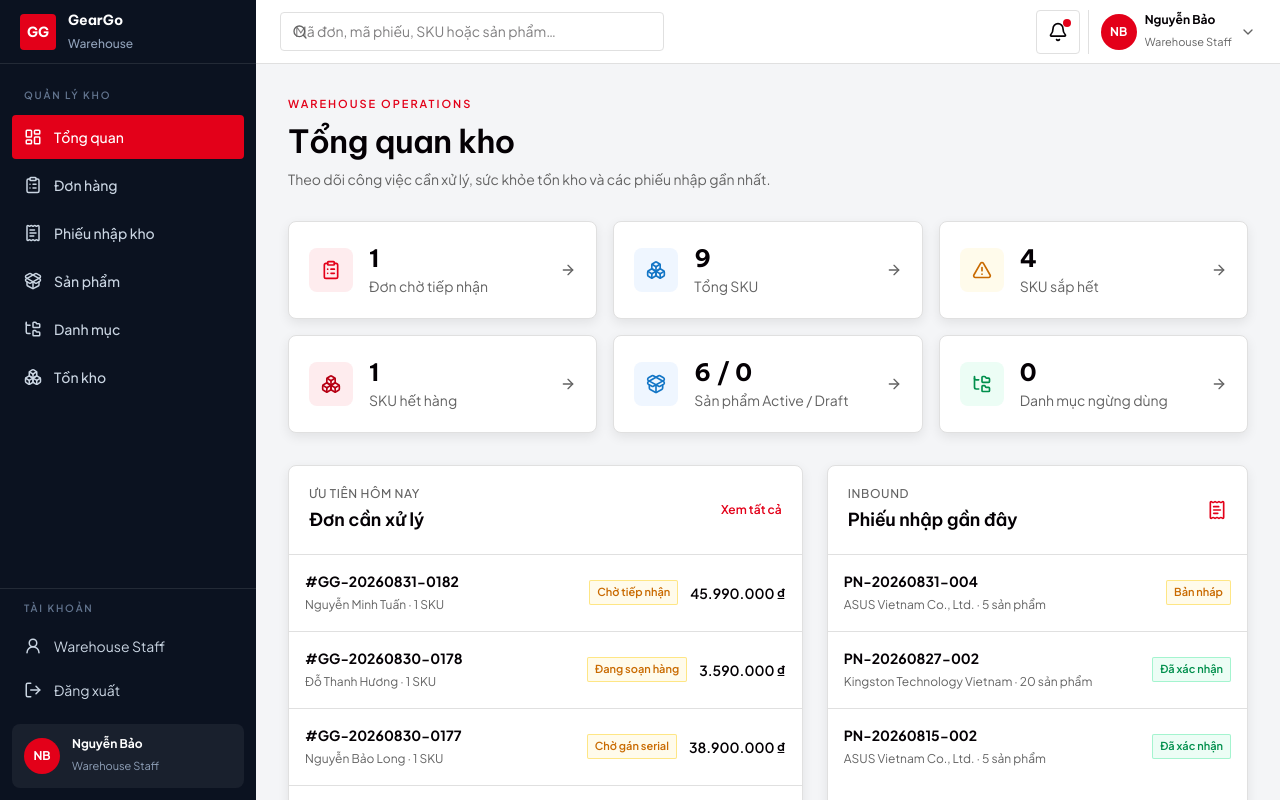
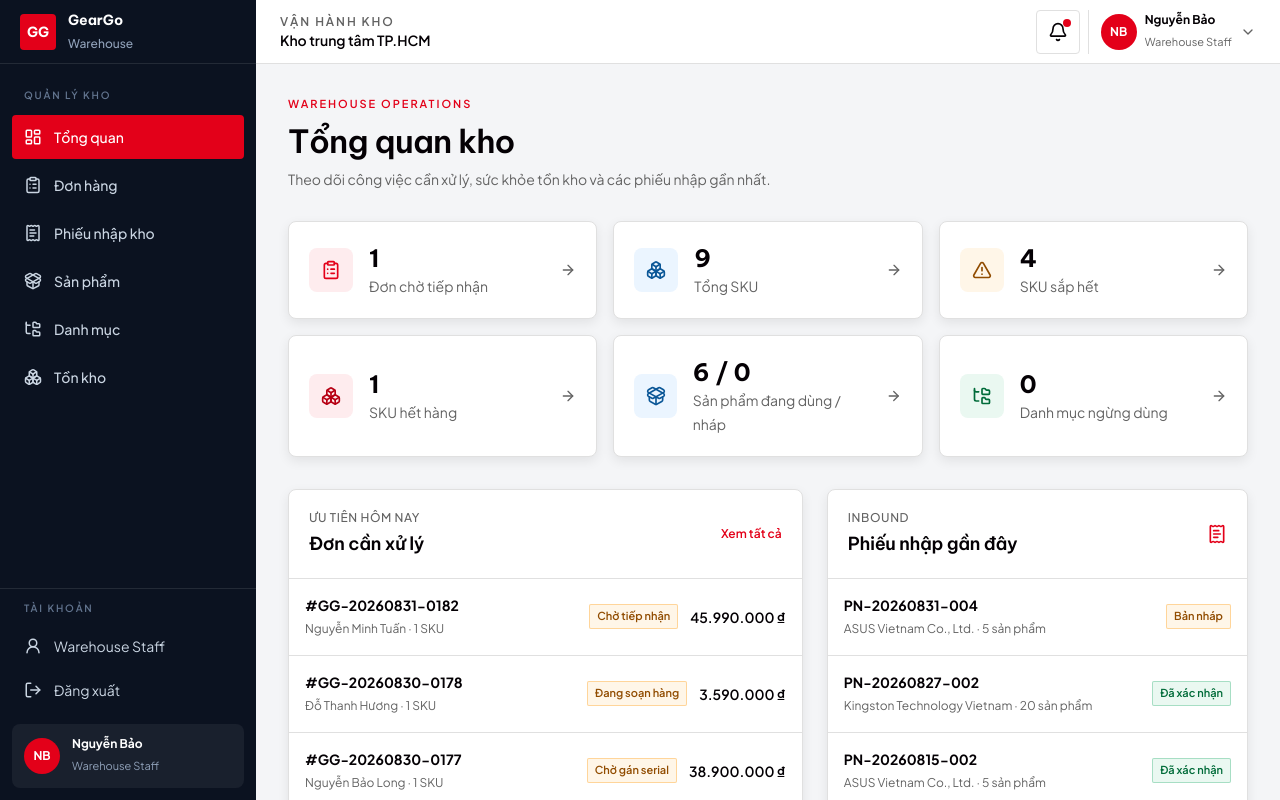
Before and after one commit to NexGear-SFE/NexGear-FE, a React (Vite) app: page /admin/warehouse in a window 1280 px wide. Shown: the top 800 px of the page. Built offline with nearby package versions, Linux system fonts and the light colour scheme.

Commit message:
refactor(warehouse): unify search and semantic status colors

```diff
--- a/src/components/warehouse/ProgressStepper.tsx
+++ b/src/components/warehouse/ProgressStepper.tsx
@@ -2,5 +2,5 @@ import { Check } from 'lucide-react'
 import { cn } from '@/utils/cn'
 type Props = { steps: string[]; currentStep: number; errorStep?: number | null }
 export function ProgressStepper({ steps, currentStep, errorStep = null }: Props) {
-  return <ol aria-label="Tiến độ" className="grid gap-2 sm:grid-flow-col sm:auto-cols-fr">{steps.map((step, index) => { const complete = index < currentStep; const current = index === currentStep; const hasError = index === errorStep; return <li key={step} aria-current={current ? 'step' : undefined} aria-label={hasError ? `${step} có lỗi` : undefined} className={cn('flex min-h-12 items-center gap-3 rounded-sm border px-3 text-xs font-semibold', current && !hasError && 'border-brand-500 bg-error-50 text-brand-500', complete && !hasError && 'border-emerald-200 bg-emerald-50 text-success-500', !current && !complete && !hasError && 'border-surface-400 bg-white text-text-600', hasError && 'border-error-700 bg-error-50 text-error-700')}><span className={cn('flex h-6 w-6 shrink-0 items-center justify-center rounded-full text-[11px]', complete && !hasError ? 'bg-success-500 text-white' : current && !hasError ? 'bg-brand-500 text-white' : hasError ? 'bg-error-700 text-white' : 'bg-surface-200')}>{complete && !hasError ? <Check className="h-3.5 w-3.5" /> : index + 1}</span><span>{step}</span></li>})}</ol>
+  return <ol aria-label="Tiến độ" className="grid gap-2 sm:grid-flow-col sm:auto-cols-fr">{steps.map((step, index) => { const complete = index < currentStep; const current = index === currentStep; const hasError = index === errorStep; return <li key={step} aria-current={current ? 'step' : undefined} aria-label={hasError ? `${step} có lỗi` : undefined} className={cn('flex min-h-12 items-center gap-3 rounded-sm border px-3 text-xs font-semibold', current && !hasError && 'border-brand-500 bg-brand-50 text-brand-500', complete && !hasError && 'border-success-200 bg-success-50 text-success-700', !current && !complete && !hasError && 'border-surface-400 bg-white text-text-600', hasError && 'border-error-700 bg-error-50 text-error-700')}><span className={cn('flex h-6 w-6 shrink-0 items-center justify-center rounded-full text-[11px]', complete && !hasError ? 'bg-success-500 text-white' : current && !hasError ? 'bg-brand-500 text-white' : hasError ? 'bg-error-700 text-white' : 'bg-surface-200')}>{complete && !hasError ? <Check className="h-3.5 w-3.5" /> : index + 1}</span><span>{step}</span></li>})}</ol>
 }
--- a/src/components/warehouse/StatusBadge.tsx
+++ b/src/components/warehouse/StatusBadge.tsx
@@ -1,4 +1,4 @@
 import { cn } from '@/utils/cn'
 type Props = { label: string; tone?: 'success' | 'warning' | 'error' | 'info' | 'neutral' }
-const tones = { success: 'bg-emerald-50 text-success-500 ring-emerald-200', warning: 'bg-amber-50 text-warning-500 ring-amber-200', error: 'bg-error-50 text-error-700 ring-red-200', info: 'bg-blue-50 text-info-500 ring-blue-200', neutral: 'bg-surface-200 text-text-600 ring-surface-400' }
+const tones = { success: 'bg-success-50 text-success-700 ring-success-200', warning: 'bg-warning-50 text-warning-700 ring-warning-200', error: 'bg-error-50 text-error-700 ring-error-200', info: 'bg-info-50 text-info-700 ring-info-200', neutral: 'bg-surface-200 text-text-600 ring-surface-400' }
 export function StatusBadge({ label, tone = 'neutral' }: Props) { return <span className={cn('inline-flex items-center rounded-xs px-2 py-1 text-[11px] font-semibold ring-1 ring-inset', tones[tone])}>{label}</span> }
--- a/src/components/warehouse/WarehouseHeader.tsx
+++ b/src/components/warehouse/WarehouseHeader.tsx
@@ -1,8 +1,6 @@
-import { type FormEvent, type RefObject, useState } from 'react'
-import { Bell, Menu, Search } from 'lucide-react'
-import { useNavigate } from 'react-router-dom'
+import { type RefObject, useState } from 'react'
+import { Bell, Menu } from 'lucide-react'
 import { WarehouseUserMenu } from '@/components/warehouse/WarehouseUserMenu'
-import { ROUTES } from '@/constants/routes'
 
 type WarehouseHeaderProps = {
   menuButtonRef: RefObject<HTMLButtonElement | null>
@@ -10,19 +8,10 @@ type WarehouseHeaderProps = {
 }
 
 export function WarehouseHeader({ menuButtonRef, onOpenMenu }: WarehouseHeaderProps) {
-  const navigate = useNavigate()
-  const [query, setQuery] = useState('')
   const [showNotifications, setShowNotifications] = useState(false)
-  const submitSearch = (event: FormEvent) => {
-    event.preventDefault()
-    const value = query.trim()
-    if (!value) return
-    const target = value.toUpperCase().startsWith('PN-') ? ROUTES.warehouseReceipts : value.startsWith('#') ? ROUTES.warehouseOrders : ROUTES.warehouseProducts
-    navigate(`${target}?q=${encodeURIComponent(value)}`)
-  }
   return <header className="sticky top-0 z-20 flex h-16 items-center gap-3 border-b border-surface-400 bg-white px-4 md:px-6">
     <button ref={menuButtonRef} type="button" aria-label="Mở menu kho" aria-haspopup="dialog" className="flex h-11 w-11 items-center justify-center rounded-sm border border-surface-400 focus-visible:outline-none focus-visible:shadow-focus lg:hidden" onClick={onOpenMenu}><Menu className="h-5 w-5" /></button>
-    <form className="relative hidden w-full max-w-sm md:block" role="search" onSubmit={submitSearch}><label><span className="sr-only">Tìm nhanh trong kho</span><Search className="pointer-events-none absolute left-3 top-1/2 h-4 w-4 -translate-y-1/2 text-text-600" /><input value={query} onChange={(event) => setQuery(event.target.value)} className="input-gaming w-full pl-10" placeholder="Mã đơn, mã phiếu, SKU hoặc sản phẩm…" /></label></form>
+    <div className="hidden md:block"><p className="text-xs font-semibold uppercase tracking-[0.16em] text-text-600">Vận hành kho</p><p className="text-sm font-semibold">Kho trung tâm TP.HCM</p></div>
     <div className="relative ml-auto flex items-center gap-2"><button type="button" aria-label="Thông báo kho" aria-expanded={showNotifications} onClick={() => setShowNotifications((current) => !current)} className="relative flex h-11 w-11 items-center justify-center rounded-sm border border-surface-400 bg-white hover:border-brand-500 focus-visible:outline-none focus-visible:shadow-focus"><Bell className="h-5 w-5" /><span className="absolute right-2 top-2 h-2 w-2 rounded-full bg-brand-500" /></button>{showNotifications && <div role="status" className="absolute right-14 top-12 z-30 w-64 rounded-md border border-surface-400 bg-white p-4 text-sm shadow-clay-md"><strong>Thông báo vận hành</strong><p className="mt-1 text-text-600">Có đơn hàng và SKU cần xử lý trên Dashboard.</p></div>}<WarehouseUserMenu /></div>
   </header>
 }
--- a/src/pages/Warehouse/Inventory/InventoryDetailPage.tsx
+++ b/src/pages/Warehouse/Inventory/InventoryDetailPage.tsx
@@ -75,7 +75,7 @@ export function InventoryDetailPage() {
     <WarehousePageHeader eyebrow="Chi tiết tồn kho" title={product.name} description={`${product.brand} · ${buildCategoryBreadcrumb(categories, product.categoryId)} · ID ${product.productCode}`} actions={<><button type="button" className="btn-outlined" onClick={() => window.print()}>In báo cáo</button><Link className="btn-outlined" to={warehouseProductDetailPath(product.id)}><PackageSearch className="h-4 w-4" /> Hồ sơ sản phẩm</Link></>} />
     <div className="grid gap-4 sm:grid-cols-2 xl:grid-cols-4"><WarehouseStatCard icon={Boxes} label="Tồn kho thực" value={totalOnHand} helper="Số lượng vật lý đang có" /><WarehouseStatCard icon={Layers3} label="Có thể bán" value={getAvailableStock(totalOnHand, totalReserved)} helper={`${totalReserved} sản phẩm đang được giữ`} /><WarehouseStatCard icon={Hash} label="Biến thể" value={productVariants.length} /><WarehouseStatCard icon={PackageSearch} label="Serial" value={productSerials.length} helper={`${serialStats.available} khả dụng · ${serialStats.reserved} đã giữ · ${serialStats.sold} đã bán · ${serialStats.returned} hoàn trả`} /></div>
     <div className="rounded-md border border-surface-400 bg-white p-4 text-sm"><strong>Cách đọc trạng thái:</strong><span className="ml-2 text-text-600">“Sắp hết” khi Có thể bán lớn hơn 0 và nhỏ hơn hoặc bằng ngưỡng nhập lại của SKU. Ngưỡng có thể chỉnh trong Hồ sơ sản phẩm → Biến thể/SKU.</span></div>
-    {actionMessage && <p role="status" className="rounded-sm border border-emerald-200 bg-emerald-50 p-3 text-sm font-semibold text-success-500">{actionMessage}</p>}
+    {actionMessage && <p role="status" className="rounded-sm border border-success-200 bg-success-50 p-3 text-sm font-semibold text-success-700">{actionMessage}</p>}
 
     <section className="rounded-md border border-surface-400 bg-white p-5"><h2 className="mb-4 font-heading text-lg font-semibold">Tồn kho theo biến thể</h2><ProductInventoryPanel variants={productVariants} inventory={productInventory} serials={productSerials} /><p className="mt-3 text-xs text-text-600">Tồn kho là dữ liệu chỉ đọc tại đây. Hãy dùng phiếu nhập hoặc quy trình xử lý đơn để thay đổi số lượng.</p></section>
 
--- a/src/pages/Warehouse/Inventory/InventoryListPage.tsx
+++ b/src/pages/Warehouse/Inventory/InventoryListPage.tsx
@@ -77,7 +77,7 @@ export function InventoryListPage() {
       <select aria-label="Lọc danh mục" value={categoryId} onChange={(event) => updateParam('category', event.target.value)} className="input-gaming md:w-64"><option value="">Mọi danh mục</option>{categoryOptions.map((option) => <option key={option.id} value={option.id}>{option.breadcrumb}</option>)}</select>
       <select aria-label="Lọc trạng thái tồn kho" value={status} onChange={(event) => updateParam('status', event.target.value)} className="input-gaming md:w-48"><option value="">Mọi trạng thái</option><option value="IN_STOCK">Còn hàng</option><option value="LOW_STOCK">Sắp hết</option><option value="OUT_OF_STOCK">Hết hàng</option></select>
     </WarehouseFilterBar>
-    {exactSerialTarget && <div className="flex flex-col gap-3 rounded-md border border-blue-200 bg-blue-50 p-4 sm:flex-row sm:items-center"><div className="min-w-0 flex-1"><p className="text-sm font-semibold text-info-500">Đã tìm thấy serial {matchingSerials[0]?.value}</p><p className="mt-1 text-xs text-text-600">Thuộc SKU {exactSerialTarget.variant.sku} · {exactSerialTarget.product.name}</p></div><button type="button" className="btn-primary" onClick={openExactSerial}>Xem serial <ArrowRight className="h-4 w-4" /></button></div>}
+    {exactSerialTarget && <div className="flex flex-col gap-3 rounded-md border border-info-200 bg-info-50 p-4 sm:flex-row sm:items-center"><div className="min-w-0 flex-1"><p className="text-sm font-semibold text-info-700">Đã tìm thấy serial {matchingSerials[0]?.value}</p><p className="mt-1 text-xs text-text-600">Thuộc SKU {exactSerialTarget.variant.sku} · {exactSerialTarget.product.name}</p></div><button type="button" className="btn-primary" onClick={openExactSerial}>Xem serial <ArrowRight className="h-4 w-4" /></button></div>}
     <div className="rounded-md border border-surface-400 bg-white p-4 text-sm"><strong>Cách đọc trạng thái:</strong><span className="ml-2 text-text-600">“Sắp hết” khi Có thể bán lớn hơn 0 và nhỏ hơn hoặc bằng ngưỡng nhập lại của từng SKU. Ngưỡng được cấu hình trong phần Biến thể/SKU của sản phẩm.</span></div>
     {loadState === 'loading' && <DataTableSkeleton columns={10} rows={6} />}
     {loadState === 'error' && <DataState type="error" title="Không tải được tồn kho" description="Dữ liệu tồn kho đang gián đoạn. Hãy thử tải lại." onRetry={refresh} />}
--- a/src/pages/Warehouse/Products/components/VariantMatrixEditor.tsx
+++ b/src/pages/Warehouse/Products/components/VariantMatrixEditor.tsx
@@ -1,5 +1,5 @@
 import { Plus, Trash2 } from 'lucide-react'
-import { useMemo, useState } from 'react'
+import { useState } from 'react'
 import { ConfirmDialog } from '@/components/warehouse/ConfirmDialog'
 import { StatusBadge } from '@/components/warehouse/StatusBadge'
 import type { ProductVariant, VariantOption, VariantOptionValue } from '@/types/variant.type'
@@ -43,7 +43,7 @@ function createDefaultVariant(brandCode: string, modelCode: string, serialTracki
 }
 
 export function VariantMatrixEditor({ brandCode, existingSkus = [], modelCode, onAudit, onChange, variants }: Props) {
-  const initialOptions = useMemo(() => deriveOptions(variants), [])
+  const [initialOptions] = useState(() => deriveOptions(variants))
   const [hasConfigurations, setHasConfigurations] = useState(initialOptions.length > 0)
   const [options, setOptions] = useState<VariantOption[]>(initialOptions)
   const [selection, setSelection] = useState<Record<string, string>>({})
--- a/src/pages/Warehouse/WarehouseDashboardPage.tsx
+++ b/src/pages/Warehouse/WarehouseDashboardPage.tsx
@@ -25,11 +25,11 @@ export function WarehouseDashboardPage() {
   useEffect(() => { void Promise.all([getWarehouseOrders(), getReceipts(), getInventory()]).then(() => setLoadState('ready')).catch(() => setLoadState('error')) }, [])
   const cards = [
     { label: 'Đơn chờ tiếp nhận', value: metrics.waitingAcceptance, icon: ClipboardList, to: `${ROUTES.warehouseOrders}?status=WAITING_ACCEPTANCE`, tone: 'text-brand-500 bg-error-50' },
-    { label: 'Tổng SKU', value: metrics.totalSku, icon: Boxes, to: ROUTES.warehouseInventory, tone: 'text-info-500 bg-blue-50' },
-    { label: 'SKU sắp hết', value: metrics.lowStock, icon: AlertTriangle, to: `${ROUTES.warehouseInventory}?status=LOW_STOCK`, tone: 'text-warning-500 bg-amber-50' },
+    { label: 'Tổng SKU', value: metrics.totalSku, icon: Boxes, to: ROUTES.warehouseInventory, tone: 'text-info-700 bg-info-50' },
+    { label: 'SKU sắp hết', value: metrics.lowStock, icon: AlertTriangle, to: `${ROUTES.warehouseInventory}?status=LOW_STOCK`, tone: 'text-warning-700 bg-warning-50' },
     { label: 'SKU hết hàng', value: metrics.outOfStock, icon: Boxes, to: `${ROUTES.warehouseInventory}?status=OUT_OF_STOCK`, tone: 'text-error-700 bg-error-50' },
-    { label: 'Sản phẩm Active / Draft', value: `${metrics.activeProducts} / ${metrics.draftProducts}`, icon: PackageOpen, to: ROUTES.warehouseProducts, tone: 'text-info-500 bg-blue-50' },
-    { label: 'Danh mục ngừng dùng', value: metrics.inactiveCategories, icon: FolderTree, to: ROUTES.warehouseCategories, tone: metrics.inactiveCategories > 0 ? 'text-warning-500 bg-amber-50' : 'text-success-500 bg-emerald-50' },
+    { label: 'Sản phẩm đang dùng / nháp', value: `${metrics.activeProducts} / ${metrics.draftProducts}`, icon: PackageOpen, to: ROUTES.warehouseProducts, tone: 'text-info-700 bg-info-50' },
+    { label: 'Danh mục ngừng dùng', value: metrics.inactiveCategories, icon: FolderTree, to: ROUTES.warehouseCategories, tone: metrics.inactiveCategories > 0 ? 'text-warning-700 bg-warning-50' : 'text-success-700 bg-success-50' },
   ]
   return <div className="space-y-8"><WarehousePageHeader eyebrow="Warehouse operations" title="Tổng quan kho" description="Theo dõi công việc cần xử lý, sức khỏe tồn kho và các phiếu nhập gần nhất." />
     {loadState === 'loading' && <DataTableSkeleton columns={3} rows={2} />}{loadState === 'error' && <DataState type="error" title="Không tải được tổng quan kho" description="Dữ liệu vận hành đang gián đoạn." onRetry={refresh} />}
```
Also changed, not shown: src/components/warehouse/SerialSelectorDialog.tsx (+4 -4 lines), src/components/warehouse/SkuSelectorDialog.tsx (+4 -4 lines), src/pages/Warehouse/Receipts/ReceiptDetailPage.tsx (+1 -1 lines).
